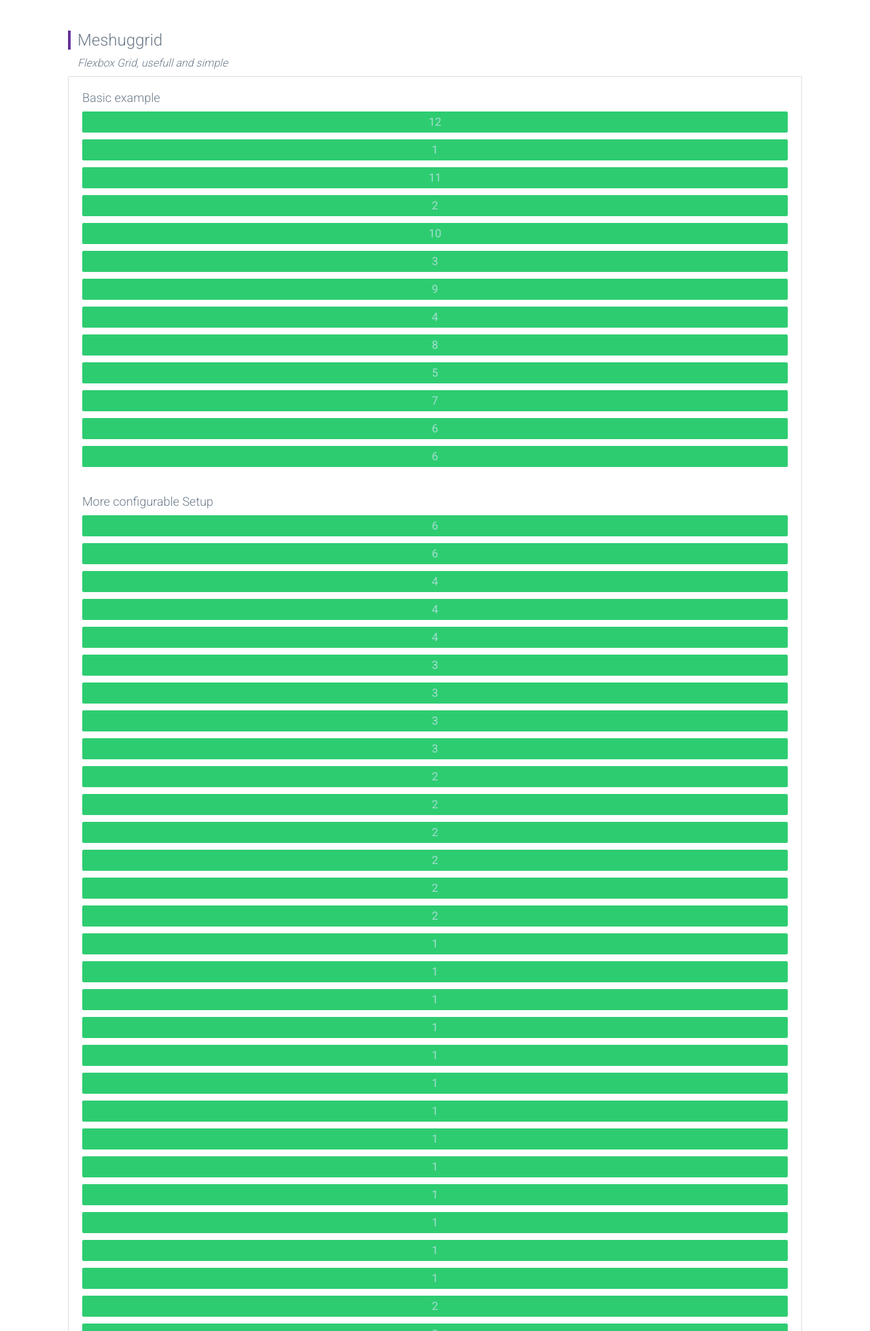
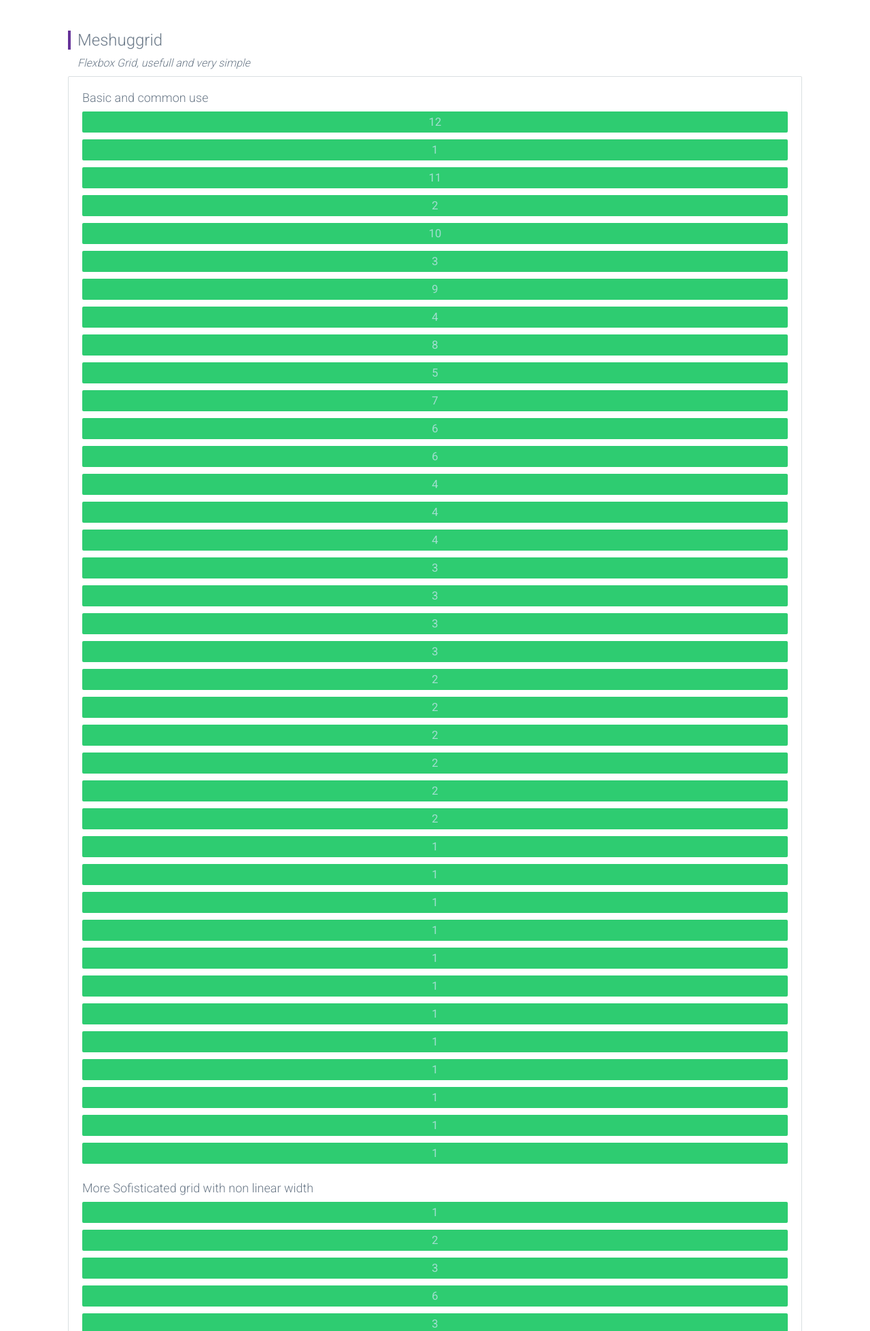
Before and after one commit to blackratio/hyperion, a website: page app/index.html in a window 1280 px wide. Shown: the part 1374-3332 px from the top of the page at 68% size. Drawn offline with nearby package versions, Linux system fonts and the light colour scheme; some packages are replaced by stand-ins of ours; a script that the page names is missing.

Commit message:
update content grid

```diff
--- a/app/datas/app.json
+++ b/app/datas/app.json
@@ -20,5 +20,11 @@
       "lists_subtitle": "All type of lists",
       "lists_v_unorderlist": "Vertical Unorder List",
       "lists_v_orderlist": "Vertical Order List"
+   },
+   "flexgrid": {
+      "flexgrid_title": "Meshuggrid",
+      "flexgrid_subtitle": "Flexbox Grid, usefull and very simple",
+      "flexgrid_basic": "Basic and common use",
+      "flexgrid_sofisticated": "More Sofisticated grid with non linear width"
    }
 }
--- a/app/templates/grid.html
+++ b/app/templates/grid.html
@@ -1,10 +1,10 @@
 <div class="bloc_title">
-   <h2>Meshuggrid</h2>
-   <h4>Flexbox Grid, usefull and simple</h4>
+   <h2>{{::homeVm.frameWorkDatas.flexgrid.flexgrid_title}}</h2>
+   <h4>{{::homeVm.frameWorkDatas.flexgrid.flexgrid_subtitle}}</h4>
 </div>
 
 <section id="flexgrid">
-   <h3>Basic example</h3>
+   <h3>{{::homeVm.frameWorkDatas.flexgrid.flexgrid_basic}}</h3>
    <div class="mgrid-row mgutters">
       <div class="mGrid mColone-12"><span>12</span></div>
    </div>
@@ -28,12 +28,6 @@
       <div class="mGrid mColone-5"><span>5</span></div>
       <div class="mGrid mColone-7"><span>7</span></div>
    </div>
-   <div class="mgrid-row mgutters">
-      <div class="mGrid mColone-6"><span>6</span></div>
-      <div class="mGrid mColone-6"><span>6</span></div>
-   </div>
-   <br><br>
-   <h3>More configurable Setup</h3>
    <div class="mgrid-row mgutters">
       <div class="mGrid mColone-6"><span>6</span></div>
       <div class="mGrid mColone-6"><span>6</span></div>
@@ -71,6 +65,9 @@
       <div class="mGrid mColone-1"><span>1</span></div>
       <div class="mGrid mColone-1"><span>1</span></div>
    </div>
+   <br>
+   <h3>{{::homeVm.frameWorkDatas.flexgrid.flexgrid_sofisticated}}</h3>
+
    <div class="mgrid-row mgutters">
       <div class="mGrid mColone-1"><span>1</span></div>
       <div class="mGrid mColone-2"><span>2</span></div>
```
